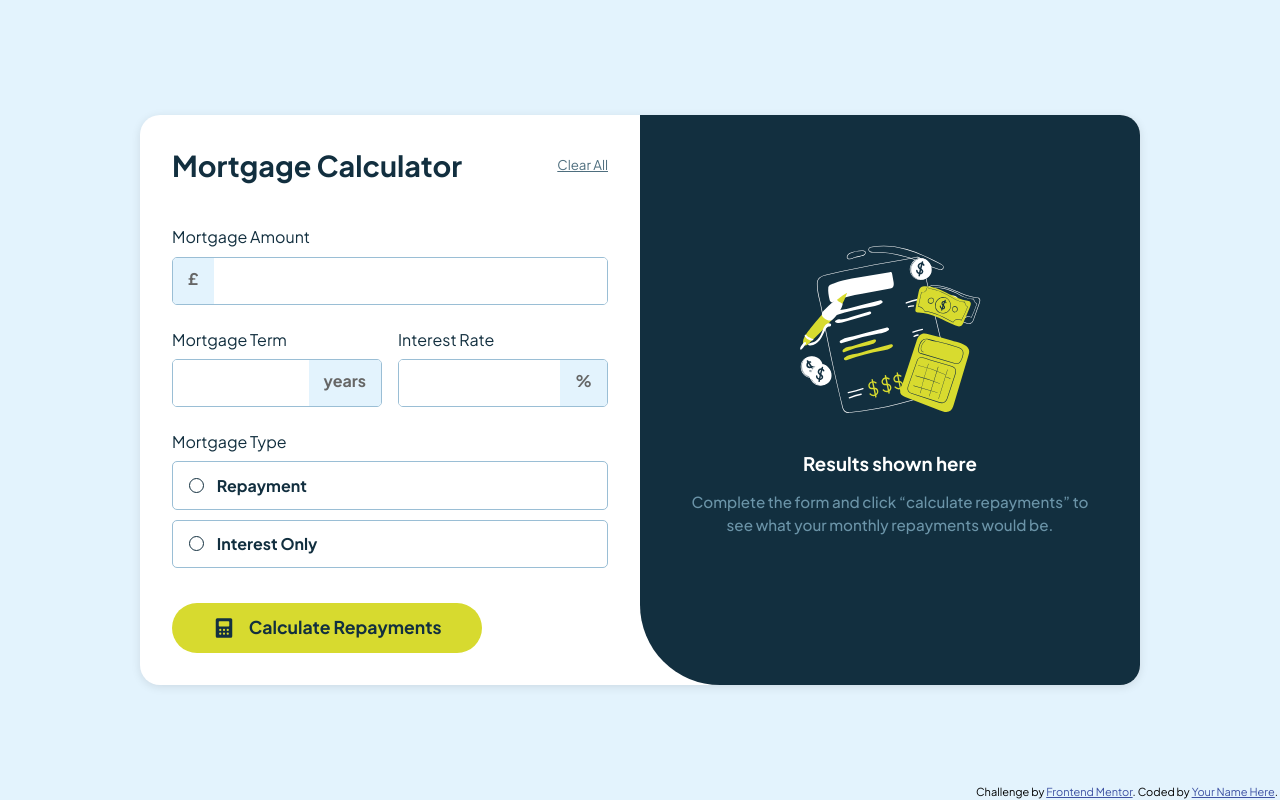
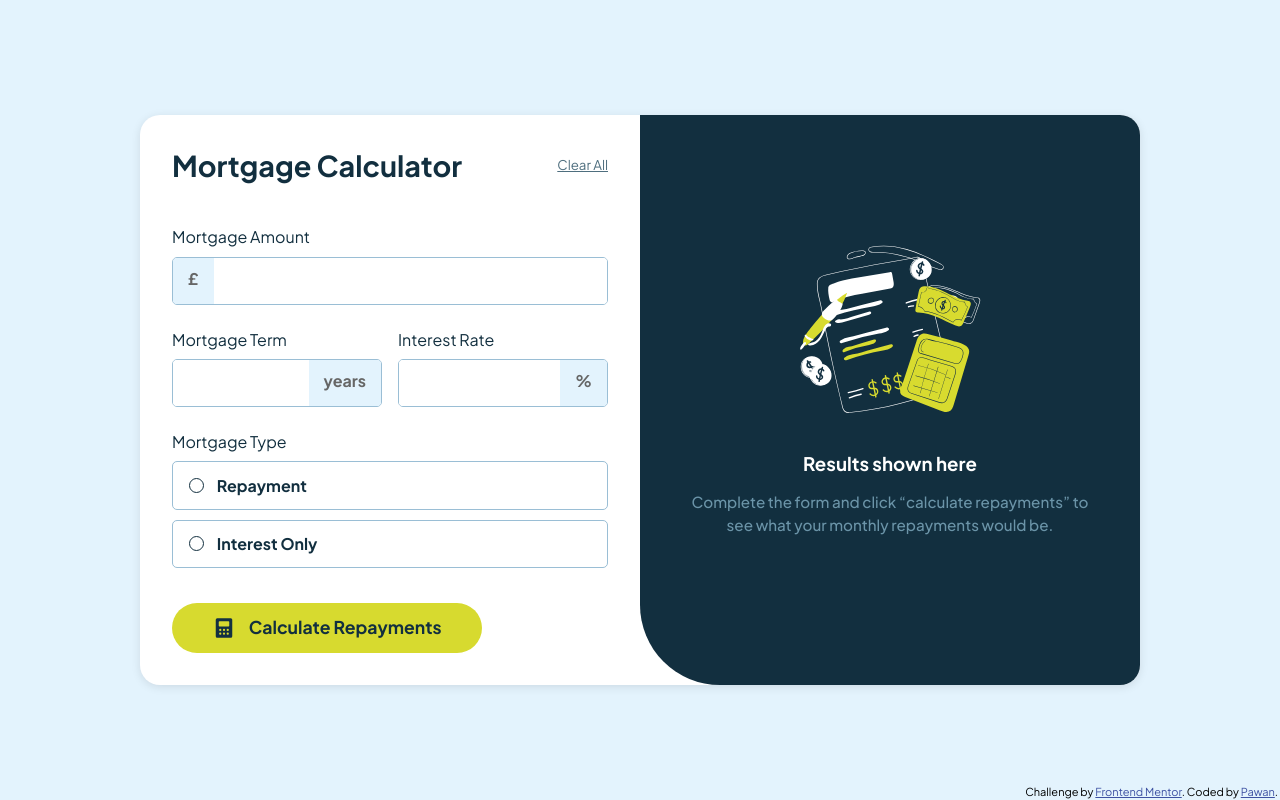
Before and after one commit to Pawandadra/mortgage-repayment-calculator, a plain HTML site: page index.html in a window 1280 px wide. Drawn offline with Linux system fonts and the light colour scheme.

Commit message:
Name correction in footer

```diff
--- a/index.html
+++ b/index.html
@@ -108,57 +108,10 @@
   <footer>
     <div class="attribution">
       Challenge by <a href="https://www.frontendmentor.io?ref=challenge">Frontend Mentor</a>.
-      Coded by <a href="#">Your Name Here</a>.
+      Coded by <a href="#">Pawan</a>.
     </div>
   </footer>
   <script src="./assets/script.js"></script>
 </body>
-<!-- <body>
-  <div class="container">
-      <div class="calculator">
-          <div class="form-section">
-            <form id="mortgageForm">
-              <div class="oneLineEle">
-                <h2>Mortgage Calculator</h2>
-                <input type="reset" value="Clear All" id="clear">
-              </div>
-              <div class="form-group">
-                <label for="mortgageAmount">Mortgage Amount</label>
-                <input type="text" id="mortgageAmount" placeholder="£ 300,000">
-              </div>
-              <div class="form-group">
-                <label for="mortgageTerm">Mortgage Term</label>
-                <input type="text" id="mortgageTerm" placeholder="25">
-                <span>years</span>
-              </div>
-              <div class="form-group">
-                <label for="interestRate">Interest Rate</label>
-                <input type="text" id="interestRate" placeholder="5.25">
-                <span>%</span>
-              </div>
-              <div class="form-group">
-                <label>Mortgage Type</label>
-                <div class="radio-group">
-                  <input type="radio" id="repayment" name="mortgageType" value="repayment" checked>
-                  <label for="repayment">Repayment</label>
-                  <input type="radio" id="interestOnly" name="mortgageType" value="interestOnly">
-                  <label for="interestOnly">Interest Only</label>
-                </div>
-              </div>
-              <button type="submit" class="calculate-btn">Calculate Repayments</button>
-            </form>
-          </div>
-          <div class="results-section">
-              <h2>Your results</h2>
-              <p>Your results are shown below based on the information you provided. To adjust the results, edit the form and click "calculate repayments" again.</p>
-              <div class="results-box">
-                  <h3>Your monthly repayments</h3>
-                  <p class="monthly-repayment">£1,797.74</p>
-                  <p class="total-repayment">Total you'll repay over the term £539,322.94</p>
-              </div>
-          </div>
-      </div>
-  </div>
-</body> -->
 
 </html>
```
